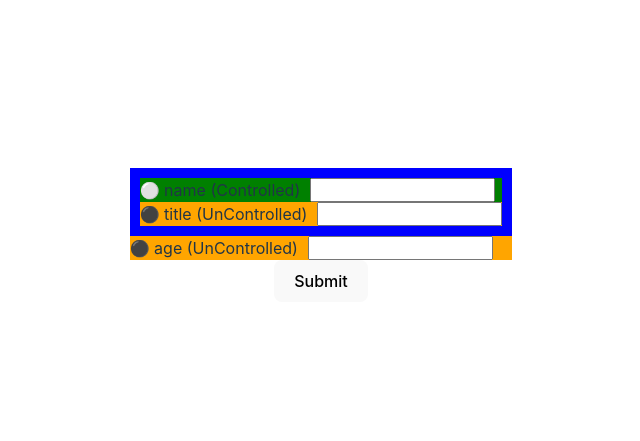
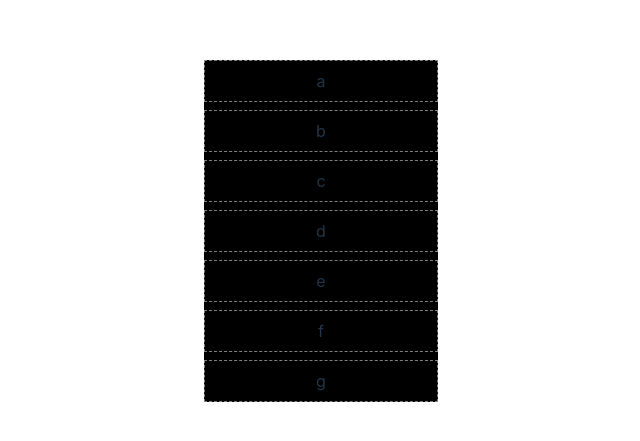
Before and after one commit to Beanxx/Practice-Anything, a React (Vite) app in the folder vite-project/: page / in a window 1280 px wide. Shown: the part 165-606 px from the top of the page, without its empty margins (319-959 px from the left). Built offline with nearby package versions, Linux system fonts and the light colour scheme.

Commit message:
feat: react-dnd 드래그로 순서변경

```diff
--- a/vite-project/package.json
+++ b/vite-project/package.json
@@ -11,6 +11,8 @@
   },
   "dependencies": {
     "react": "^18.2.0",
+    "react-dnd": "^16.0.1",
+    "react-dnd-html5-backend": "^16.0.1",
     "react-dom": "^18.2.0",
     "react-hook-form": "^7.45.4"
   },
--- a/vite-project/src/App.tsx
+++ b/vite-project/src/App.tsx
@@ -1,10 +1,18 @@
 import "./App.css";
-import First from "./pages/reactHookForm/First";
+import Dnd from "./pages/dnd/Dnd";
+// import First from "./pages/reactHookForm/First";
+
+import { DndProvider } from "react-dnd";
+import { HTML5Backend } from "react-dnd-html5-backend";
 
 function App() {
   return (
     <>
-      <First />
+      {/* <First /> */}
+
+      <DndProvider backend={HTML5Backend}>
+        <Dnd />
+      </DndProvider>
     </>
   );
 }
--- /dev/null
+++ b/vite-project/src/pages/dnd/Card.tsx
@@ -0,0 +1,90 @@
+import { useRef } from "react";
+import { useDrag, useDrop } from "react-dnd";
+import { Identifier, XYCoord } from "dnd-core";
+
+type TProps = {
+  index: number;
+  item: {
+    id: number;
+    text: string;
+  };
+  moveCard: (dragIndex: number, hoverIndex: number) => void;
+};
+
+type TDragItem = {
+  index: number;
+  id: string;
+  type: string;
+};
+
+const Card = ({ index, item, moveCard }: TProps) => {
+  const ref = useRef<HTMLDivElement>(null);
+
+  const { id, text } = item;
+
+  const [{ isDragging }, drag] = useDrag({
+    type: "MENU",
+    item: { id, index },
+    collect: (monitor) => ({
+      isDragging: monitor.isDragging(),
+    }),
+  });
+
+  const [{ handlerId }, drop] = useDrop<
+    TDragItem,
+    void,
+    { handlerId: Identifier | null }
+  >({
+    accept: "MENU",
+    collect(monitor) {
+      return {
+        handlerId: monitor.getHandlerId(),
+      };
+    },
+    hover(item, monitor) {
+      if (!ref.current) return;
+
+      const dragIndex = item.index;
+      const hoverIndex = index;
+
+      if (dragIndex === hoverIndex) return;
+
+      const hoverBoundingReact = ref.current?.getBoundingClientRect();
+
+      const hoverMiddleY =
+        (hoverBoundingReact.bottom - hoverBoundingReact.top) / 2;
+
+      const clientOffset = monitor.getClientOffset();
+
+      const hoverClientY = (clientOffset as XYCoord).y - hoverBoundingReact.top;
+
+      if (dragIndex < hoverIndex && hoverClientY < hoverMiddleY) return;
+
+      if (dragIndex > hoverIndex && hoverClientY > hoverMiddleY) return;
+
+      moveCard(dragIndex, hoverIndex);
+
+      item.index = hoverIndex;
+    },
+  });
+
+  drag(drop(ref));
+
+  const opacity = isDragging ? 0.5 : 1;
+
+  return (
+    <div ref={ref} style={{ ...style, opacity }} data-handler-id={handlerId}>
+      {text}
+    </div>
+  );
+};
+
+const style = {
+  border: "1px dashed gray",
+  padding: "0.5rem 1rem",
+  marginBottom: ".5rem",
+  cursor: "move",
+  width: "200px",
+};
+
+export default Card;
--- /dev/null
+++ b/vite-project/src/pages/dnd/Dnd.tsx
@@ -0,0 +1,64 @@
+import { useCallback, useState } from "react";
+import Card from "./Card";
+
+type TItem = {
+  id: number;
+  text: string;
+};
+
+const Dnd = () => {
+  const [cards, setCards] = useState(items);
+
+  const moveCard = useCallback((dragIndex: number, hoverIndex: number) => {
+    setCards((prevCards: TItem[]) => {
+      const newCards = [...prevCards];
+      const [draggedCard] = newCards.splice(dragIndex, 1);
+      newCards.splice(hoverIndex, 0, draggedCard);
+
+      return newCards;
+    });
+  }, []);
+
+  return (
+    <>
+      <div style={{ backgroundColor: "black" }}>
+        {cards.map((card, i) => (
+          <Card key={i} index={i} item={card} moveCard={moveCard} />
+        ))}
+      </div>
+    </>
+  );
+};
+export default Dnd;
+
+const items = [
+  {
+    id: 1,
+    text: "a",
+  },
+  {
+    id: 2,
+    text: "b",
+  },
+  {
+    id: 3,
+    text: "c",
+  },
+  {
+    id: 4,
+    text: "d",
+  },
+  {
+    id: 5,
+    text: "e",
+  },
+  {
+    id: 6,
+    text: "f",
+  },
+  {
+    id: 7,
+    text: "g",
+  },
+];
+``;
```
